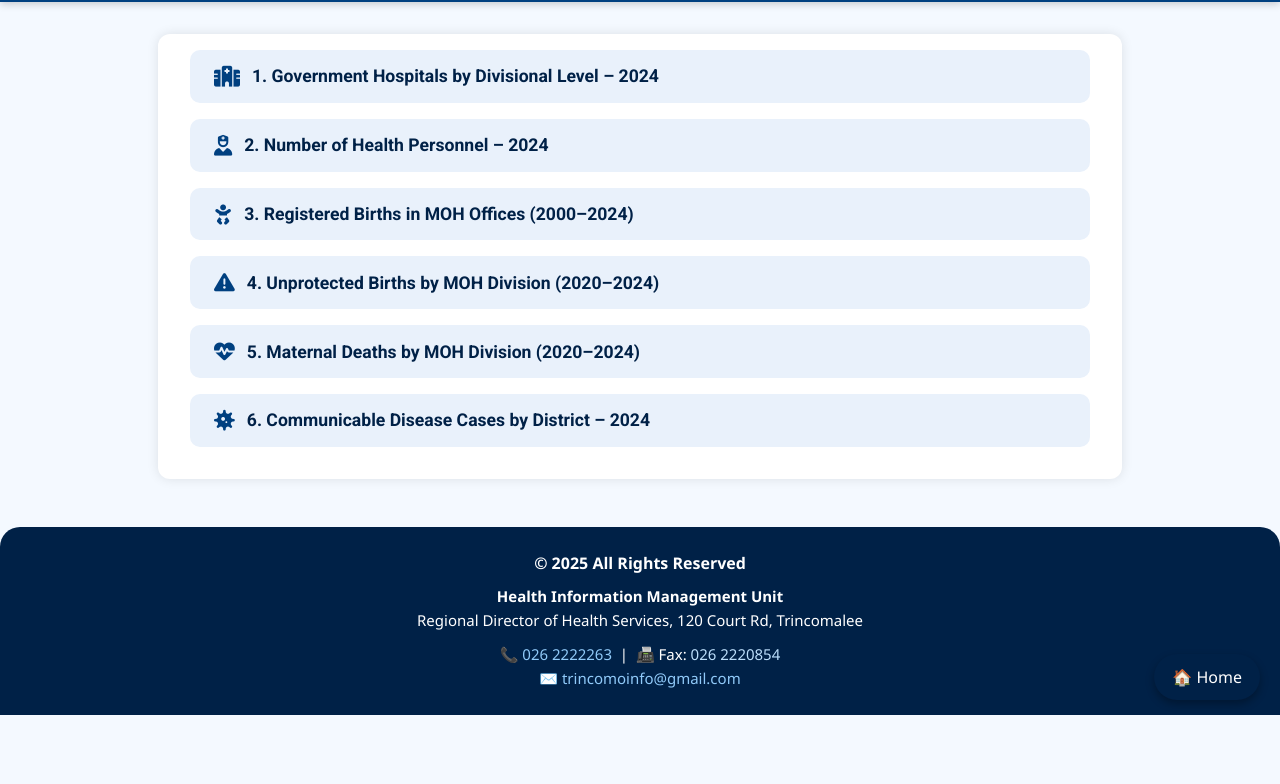
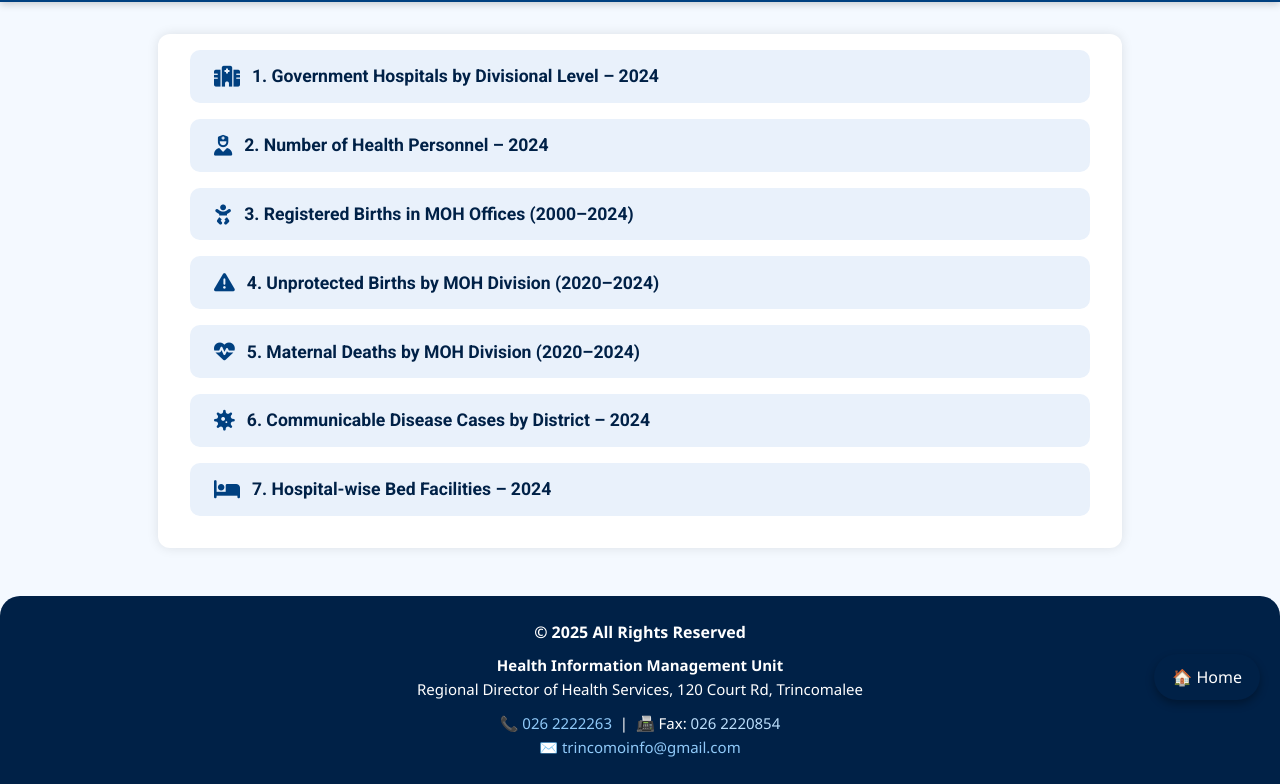
Before and after one commit to jeevantjr/rdhs-stats-pwa, a plain HTML site: page statistics/index.html in a window 1280 px wide. Shown: the part 80-864 px from the top of the page. Before the commit the page ends 800 px from the top, so only its background shows below. Drawn offline with Linux system fonts and the light colour scheme.

Commit message:
Update index.html

```diff
--- a/statistics/index.html
+++ b/statistics/index.html
@@ -113,6 +113,7 @@
       <li><i class="fas fa-exclamation-triangle"></i><a href="unprotected-births.html">4. Unprotected Births by MOH Division (2020–2024)</a></li>
       <li><i class="fas fa-heartbeat"></i><a href="maternal-deaths.html">5. Maternal Deaths by MOH Division (2020–2024)</a></li>
       <li><i class="fas fa-virus"></i><a href="communicable-diseases.html">6. Communicable Disease Cases by District – 2024</a></li>
+       <li><i class="fas fa-bed"></i><a href="statistics/Bed.html">7. Hospital-wise Bed Facilities – 2024</a></li>
     </ul>
   </div>
 
```
